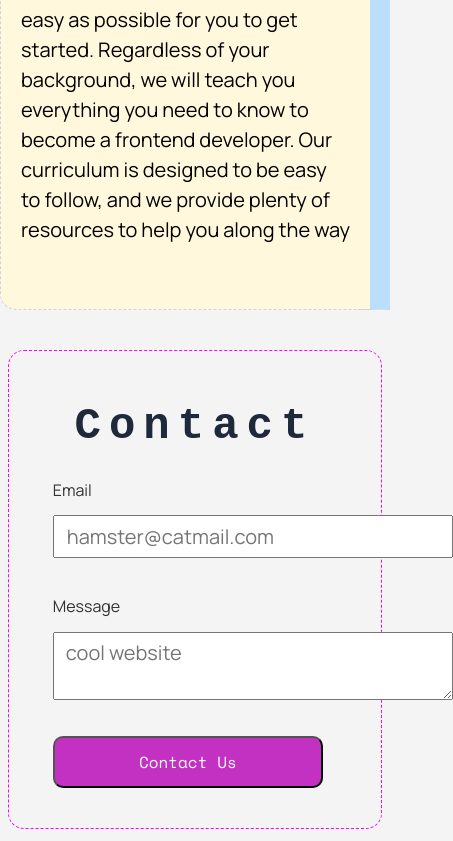
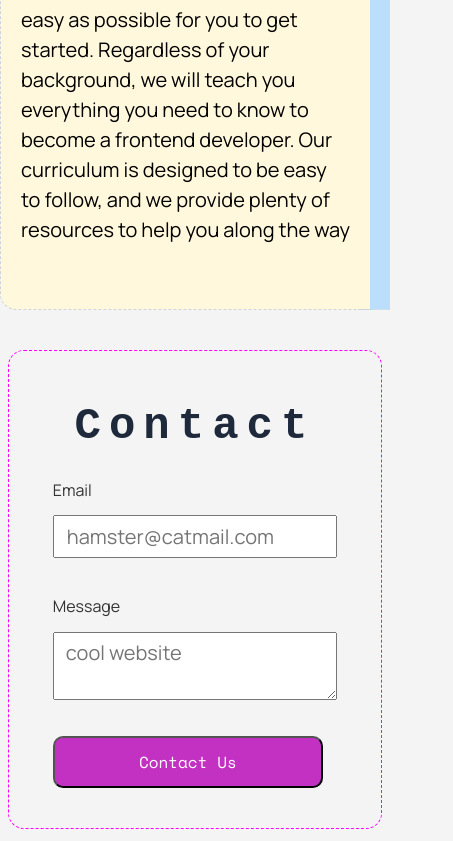
Before and after one commit to TtwoOne/2mini-project, a plain HTML site: page index.html in a window 390 px wide. Shown: the part 2823-3664 px from the top of the page, 453 px wide, since content can reach past the window. Drawn offline with nearby package versions, Linux system fonts and the light colour scheme.

Commit message:
initial commit

```diff
--- a/style.css
+++ b/style.css
@@ -279,7 +279,7 @@ textarea {
   margin-bottom: 24px;
   font-size: 20px;
   padding: 6px 12px;
-  width: 800px;
+  width: 100%;
   border-radius: 6p;
 }
 
@@ -354,7 +354,4 @@ flex-direction: column;
     width: 100%;
   }
 
-  input, textarea {
-    width: 400px;
-  }
 }
```
